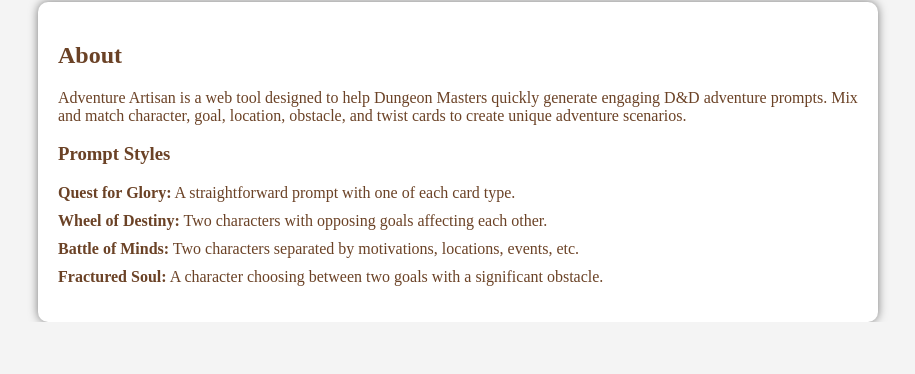
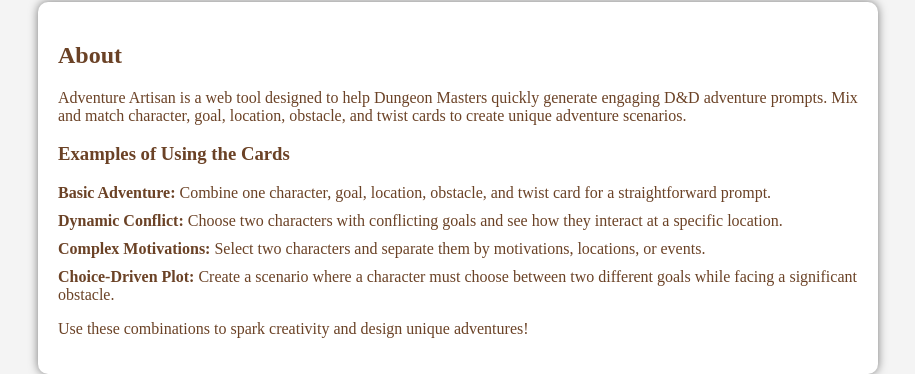
Before and after one commit to jdnewland/AdventureArtisan, a plain HTML site: page index.html in a window 1280 px wide. Shown: the part 600-974 px from the top of the page, without its empty margins (182-1097 px from the left). Before the commit the page ends 922 px from the top, so only its background shows below. Drawn offline with Linux system fonts and the light colour scheme.

Commit message:
just updating the about section

```diff
--- a/index.html
+++ b/index.html
@@ -21,13 +21,14 @@
     <div class="about">
         <h2>About</h2>
         <p>Adventure Artisan is a web tool designed to help Dungeon Masters quickly generate engaging D&D adventure prompts. Mix and match character, goal, location, obstacle, and twist cards to create unique adventure scenarios.</p>
-        <h3>Prompt Styles</h3>
+        <h3>Examples of Using the Cards</h3>
         <ul>
-            <li><strong>Quest for Glory:</strong> A straightforward prompt with one of each card type.</li>
-            <li><strong>Wheel of Destiny:</strong> Two characters with opposing goals affecting each other.</li>
-            <li><strong>Battle of Minds:</strong> Two characters separated by motivations, locations, events, etc.</li>
-            <li><strong>Fractured Soul:</strong> A character choosing between two goals with a significant obstacle.</li>
+            <li><strong>Basic Adventure:</strong> Combine one character, goal, location, obstacle, and twist card for a straightforward prompt.</li>
+            <li><strong>Dynamic Conflict:</strong> Choose two characters with conflicting goals and see how they interact at a specific location.</li>
+            <li><strong>Complex Motivations:</strong> Select two characters and separate them by motivations, locations, or events.</li>
+            <li><strong>Choice-Driven Plot:</strong> Create a scenario where a character must choose between two different goals while facing a significant obstacle.</li>
         </ul>
+        <p>Use these combinations to spark creativity and design unique adventures!</p>
     </div>
     <script type="module" src="scripts.js"></script>
 </body>
```
